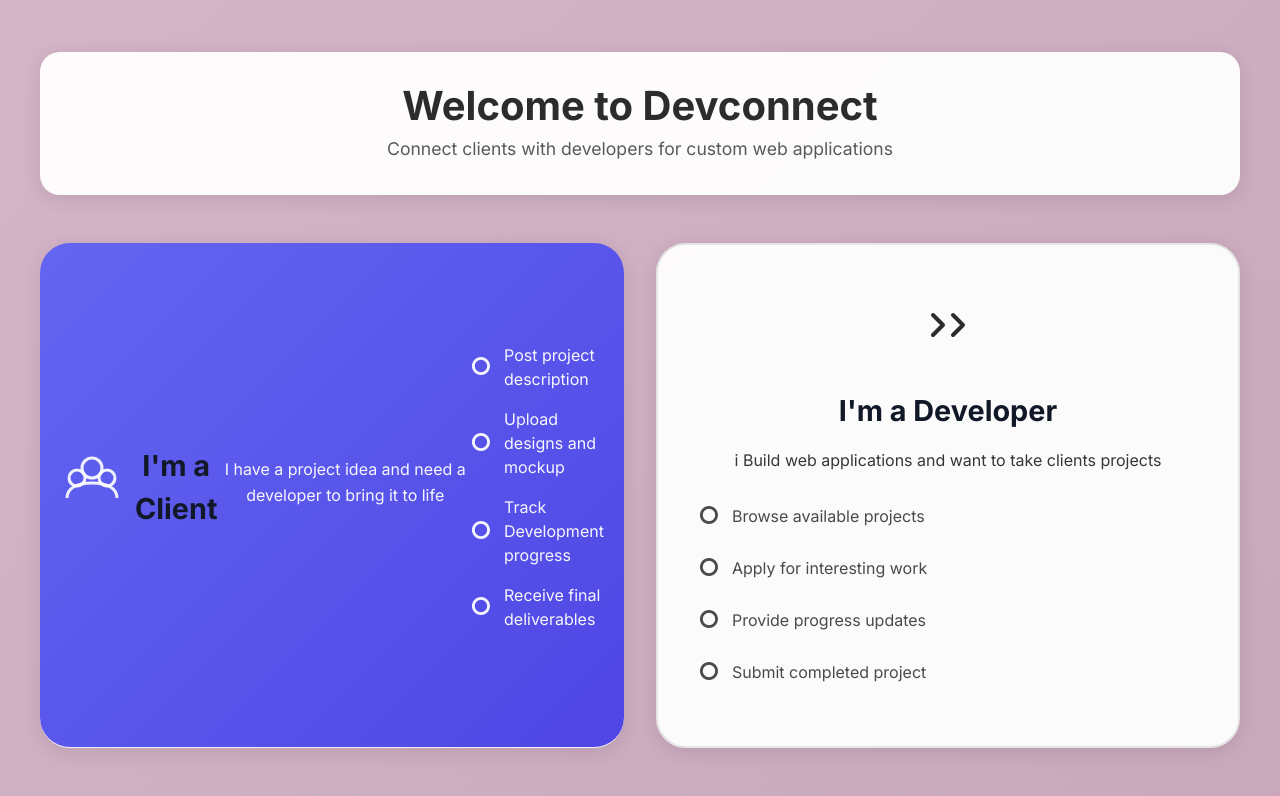
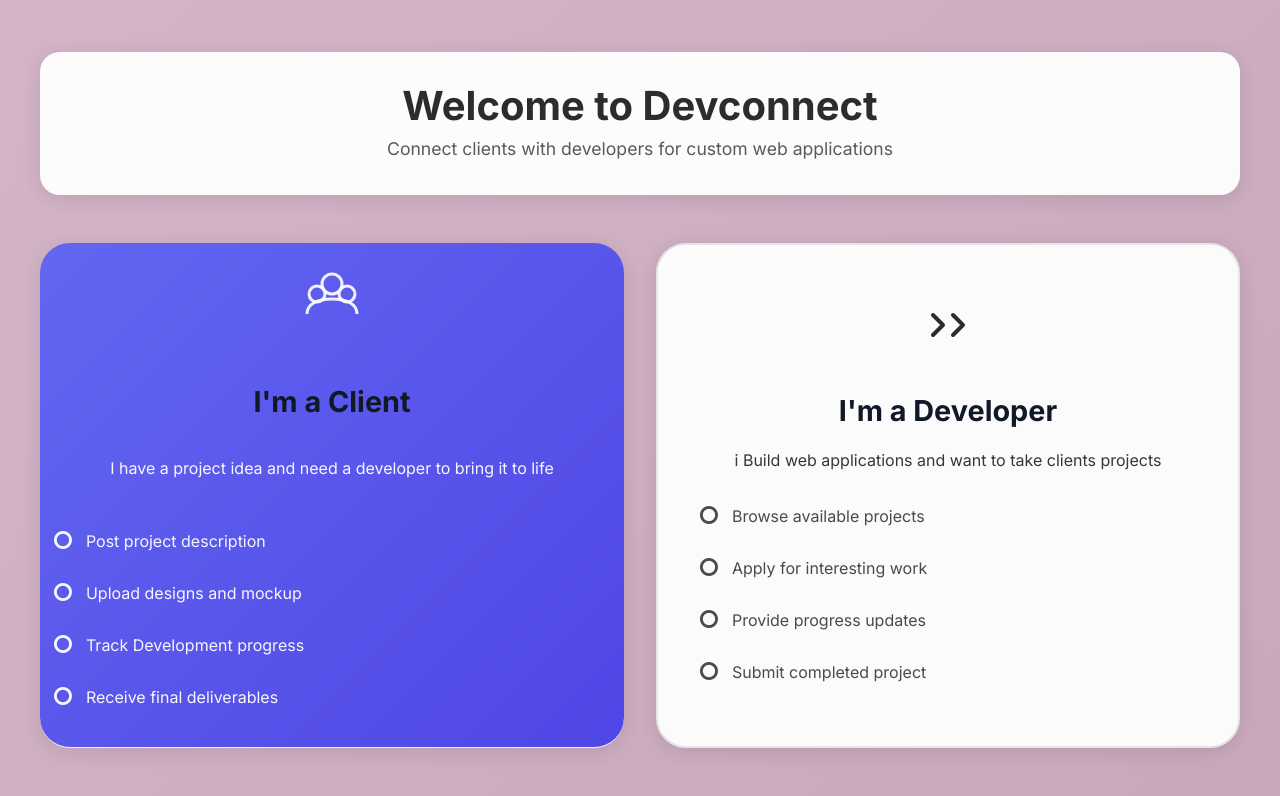
Before and after one commit to FatumaLiban2/dev_connect_frontend, a React (Vite) app: page /role-selection in a window 1280 px wide. Shown: the top 796 px of the page. Built offline with nearby package versions, Linux system fonts and the light colour scheme.

Commit message:
modified RoleSelectionPage.css

```diff
--- a/src/styles/RoleSelectionPage.css
+++ b/src/styles/RoleSelectionPage.css
@@ -49,6 +49,10 @@
   transition: all 0.4s ease;
   box-shadow: 0 4px 20px rgba(0, 0, 0, 0.1);
   position: relative;
+  display: flex;
+  flex-direction: column;
+  align-items: center;
+  text-align: center;
 }
 
 .role-card:hover {
@@ -101,6 +105,8 @@
   list-style: none;
   padding: 0;
   margin: 0;
+  width: 100%;
+  text-align: left;
 }
 
 .role-features li {
```
